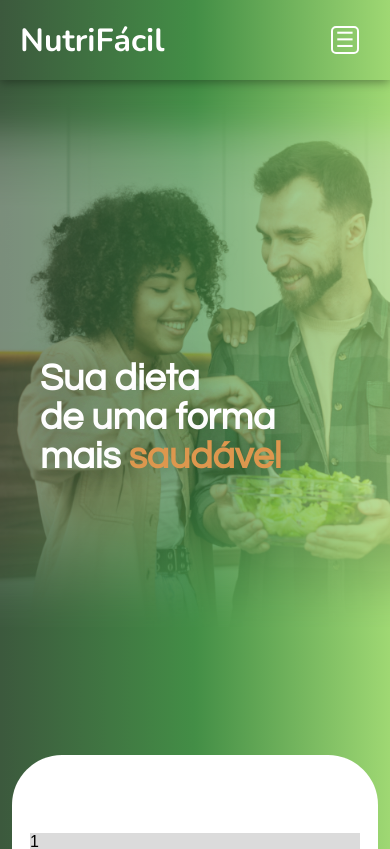
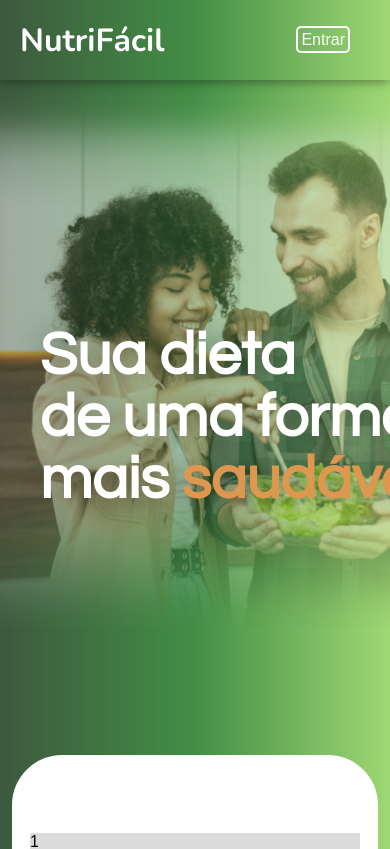
Before and after one commit to ViniciusKLima/NutriFacil1, a plain HTML site: page index.html in a window 390 px wide. Shown: the top 849 px of the page. Drawn offline with nearby package versions, Linux system fonts and the light colour scheme.

Commit message:
Update estilo1.css

```diff
--- a/css/estilo1.css
+++ b/css/estilo1.css
@@ -233,11 +233,15 @@ text-decoration: underline;
 }
 
 @media only screen and (max-width: 617px){
-    nav{
+    a{
         display: none;
     }
 
-    button{
+    .entrar{
+        display: inline;
+    }
+
+    /*button{
         position: relative;
         display: flex;
         display: inline;
@@ -247,7 +251,7 @@ text-decoration: underline;
         color: white;
         border: 2px solid white;
         background-color: inherit;
-        border-radius: 5px;
+        border-radius: 5px;*/
     }
 
     .textosobre > p{
```
